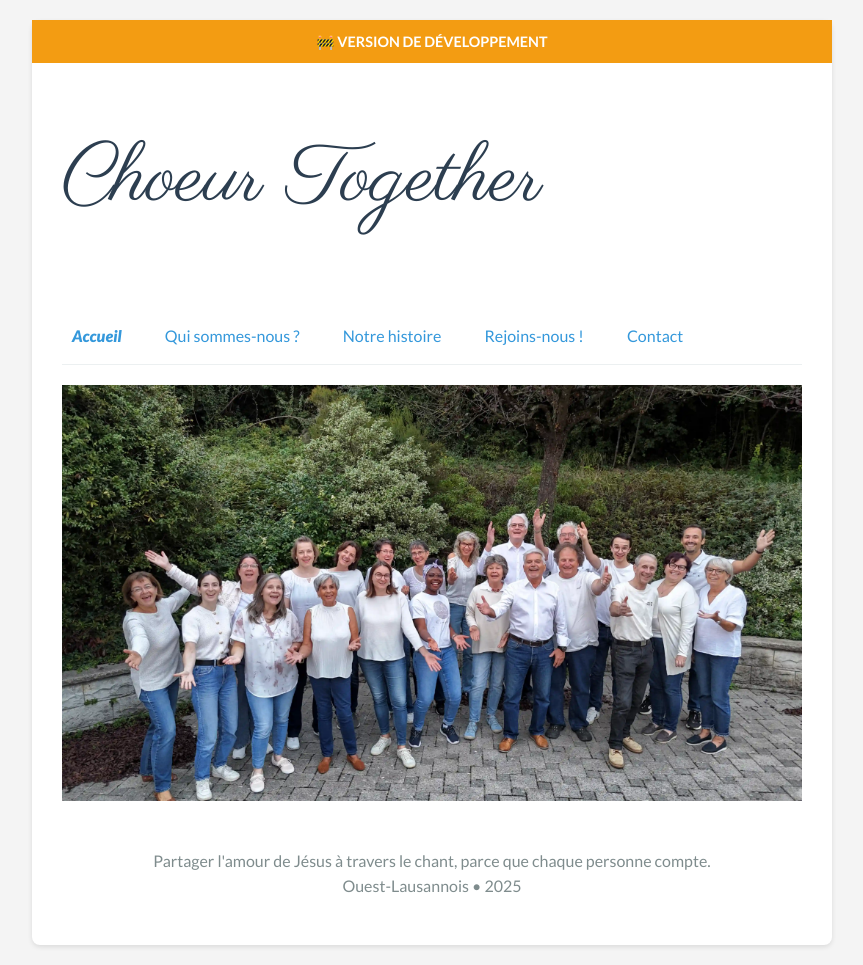
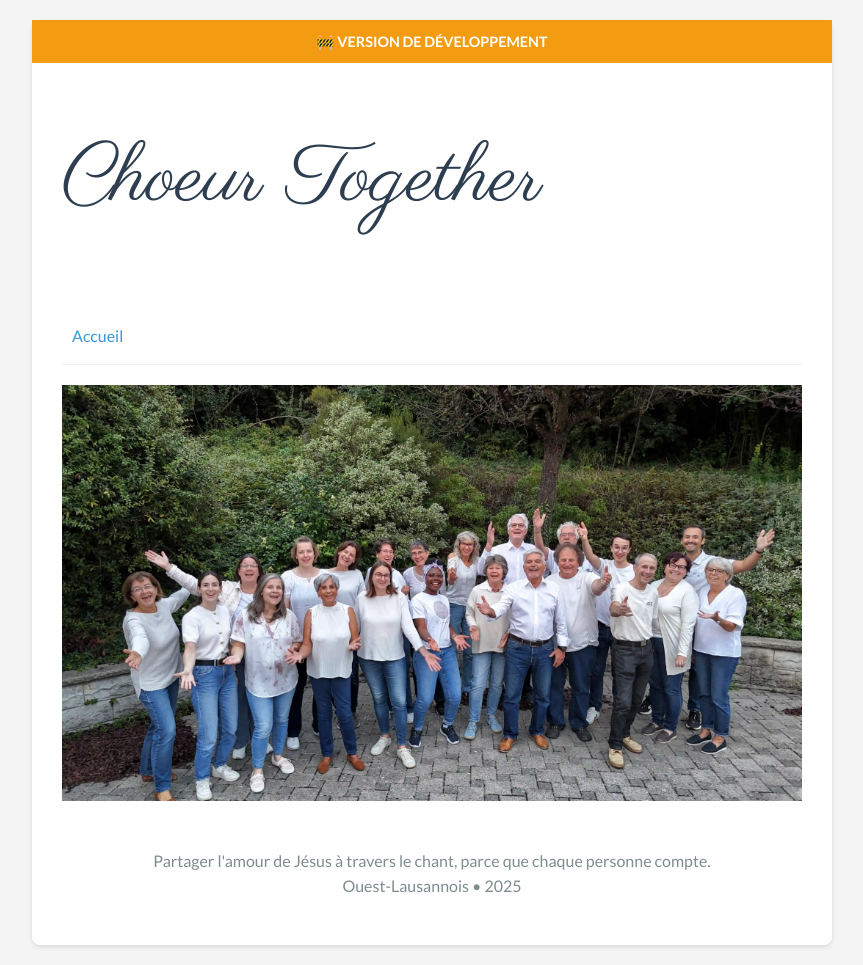
Before and after one commit to sbancal/www-choeur-together, a Jekyll site: the page built from next/_pages/index.md, in a window 1280 px wide. Shown: the whole page, without its empty margins (208-1071 px from the left). Built offline with Jekyll 4.4.1, drawn with Linux system fonts in a browser that asks for light colours.

Commit message:
style: Format HTML

```diff
--- a/next/_layouts/default.html
+++ b/next/_layouts/default.html
@@ -1,35 +1,43 @@
 <!DOCTYPE html>
 <html lang="en">
   <head>
-    <meta charset="UTF-8">
-    <meta name="viewport" content="width=device-width, initial-scale=1.0">
+    <meta charset="UTF-8" />
+    <meta name="viewport" content="width=device-width, initial-scale=1.0" />
     <title>{{ page.title | default: site.title }}</title>
-    <link rel="icon" type="image/x-icon" href="{{ '/favicon.ico' | relative_url }}">
-    <link rel="shortcut icon" type="image/x-icon" href="{{ '/favicon.ico' | relative_url }}">
-    <link rel="stylesheet" href="{{ '/assets/css/style.css' | relative_url }}">
-    <link rel="preconnect" href="https://fonts.googleapis.com">
-    <link rel="preconnect" href="https://fonts.gstatic.com" crossorigin>
-    <link href="https://fonts.googleapis.com/css2?family=Lato:ital,wght@0,100;0,300;0,400;0,700;0,900;1,100;1,300;1,400;1,700;1,900&family=Parisienne&display=swap" rel="stylesheet">
+    <link
+      rel="icon"
+      type="image/x-icon"
+      href="{{ '/favicon.ico' | relative_url }}"
+    />
+    <link
+      rel="shortcut icon"
+      type="image/x-icon"
+      href="{{ '/favicon.ico' | relative_url }}"
+    />
+    <link
+      rel="stylesheet"
+      href="{{ '/assets/css/style.css' | relative_url }}"
+    />
+    <link rel="preconnect" href="https://fonts.googleapis.com" />
+    <link rel="preconnect" href="https://fonts.gstatic.com" crossorigin />
+    <link
+      href="https://fonts.googleapis.com/css2?family=Lato:ital,wght@0,100;0,300;0,400;0,700;0,900;1,100;1,300;1,400;1,700;1,900&family=Parisienne&display=swap"
+      rel="stylesheet"
+    />
   </head>
   <body>
     <div class="container next-version">
       <header>
         <h1 class="parisienne-title">{{ site.title }}</h1>
         <nav>
-                <a href="{{ '/' | relative_url }}" {% if page.url == '/' %}class="nav-current"{% endif %}>Accueil</a>
-                <a href="{{ '/qui-sommes-nous/' | relative_url }}" {% if page.url == '/qui-sommes-nous/' %}class="nav-current"{% endif %}>Qui sommes-nous ?</a>
-                <a href="{{ '/notre-histoire/' | relative_url }}" {% if page.url == '/notre-histoire/' %}class="nav-current"{% endif %}>Notre histoire</a>
-                <a href="{{ '/rejoins-nous/' | relative_url }}" {% if page.url == '/rejoins-nous/' %}class="nav-current"{% endif %}>Rejoins-nous !</a>
-                <a href="{{ '/contact/' | relative_url }}" {% if page.url == '/contact/' %}class="nav-current"{% endif %}>Contact</a>
+          <a href="{{ '/' | relative_url }}">Accueil</a>
         </nav>
       </header>
 
-        <main>
-            {{ content }}
-        </main>
+      <main>{{ content }}</main>
 
       <footer>
-            <p style="text-align: center; margin-top: 40px; color: #7f8c8d;">
+        <p style="text-align: center; margin-top: 40px; color: #7f8c8d">
           {{ site.description }}
           <br />
           Ouest-Lausannois • {{ site.time | date: "%Y" }}
```
Lines whose indentation alone changed are shown as unchanged.
